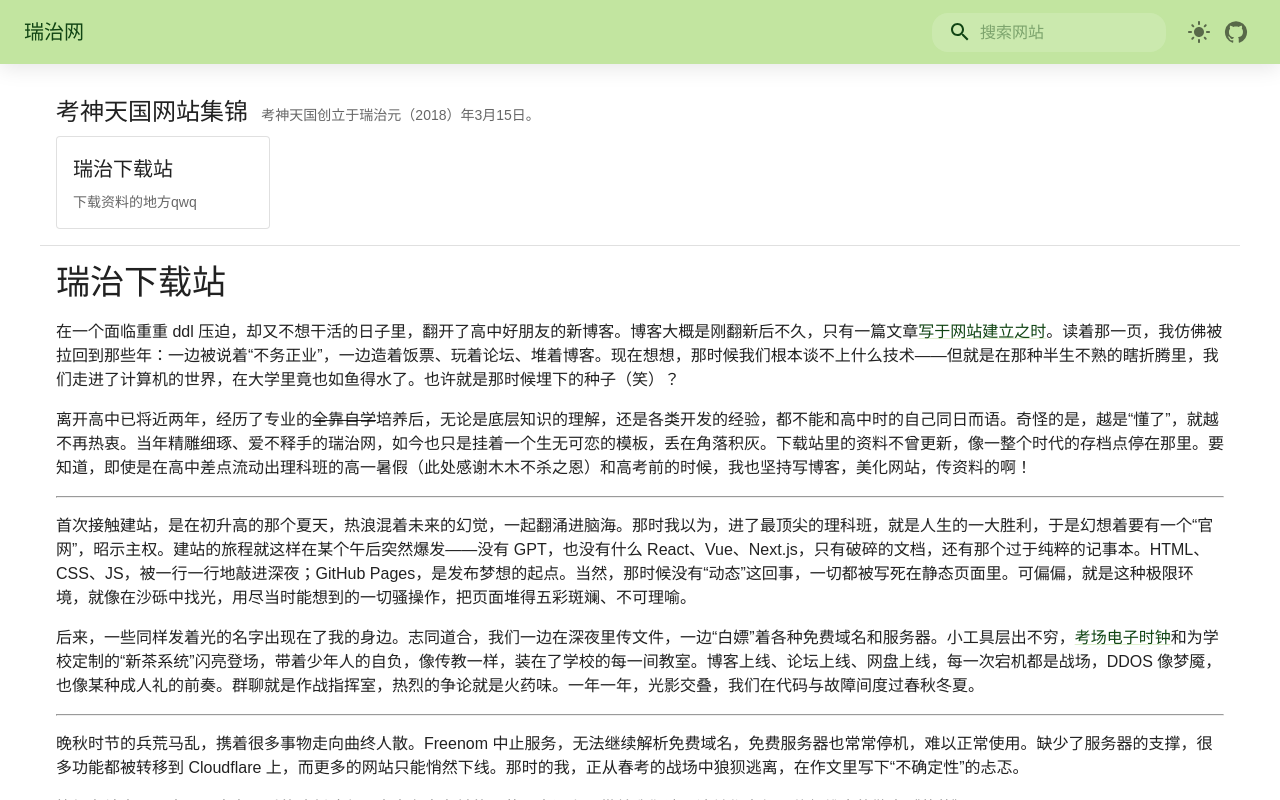
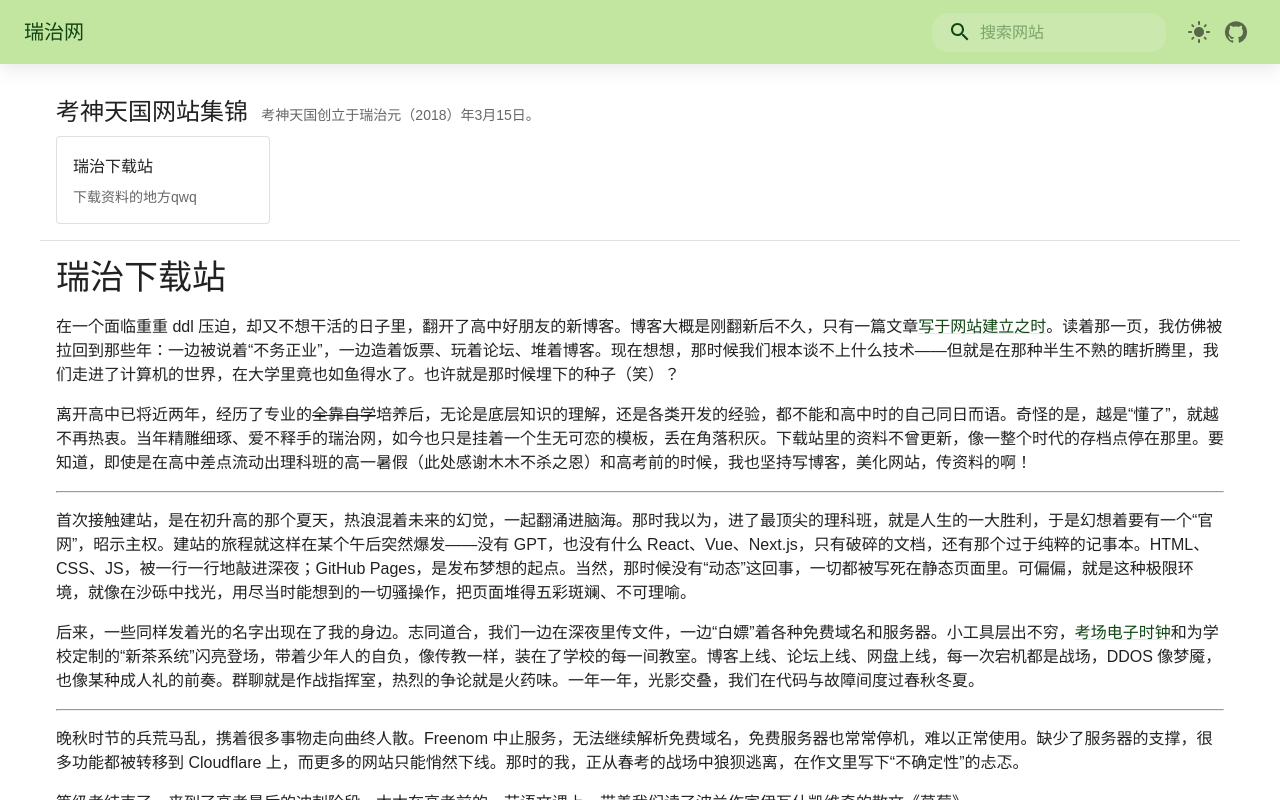
Before and after one commit to coxine/CosIndex, a React (Vite) app: page / in a window 1280 px wide. Built offline with nearby package versions, Linux system fonts and the light colour scheme; a web font is replaced by a local one.

Commit message:
fix: make LinkGroup description optional and improve LinkSection link handling

```diff
--- a/src/components/LinkSection.tsx
+++ b/src/components/LinkSection.tsx
@@ -5,9 +5,9 @@ import {
   Card,
   CardContent,
   CardActionArea,
-  Link,
 } from '@mui/material'
 import { LinkGroup } from '../types/link'
+import { Link } from 'react-router-dom'
 
 const LinkSection = ({
   section,
@@ -18,8 +18,8 @@ const LinkSection = ({
 }) => {
   const filteredItems = searchTerm
     ? section.items.filter((item) =>
-        item.name.toLowerCase().includes(searchTerm.toLowerCase())
-      )
+      item.name.toLowerCase().includes(searchTerm.toLowerCase())
+    )
     : section.items
 
   const isSearchResultEmpty = searchTerm && filteredItems.length === 0
@@ -39,14 +39,14 @@ const LinkSection = ({
             <Grid size={{ xs: 12, sm: 6, md: 2.4 }} key={index}>
               <Card variant="outlined" sx={{ height: '100%' }}>
                 <CardActionArea
-                  component={Link}
-                  href={item.link}
-                  target="_blank"
+                  component={item.link ? Link : 'div'}
+                  to={item.link || undefined}
+                  target={item.link ? '_blank' : undefined}
                   sx={{ height: '100%' }}
                 >
                   <CardContent>
                     <Typography
-                      variant="h6"
+                      variant="subtitle1"
                       component="div"
                       gutterBottom
                       sx={{
--- a/src/types/link.ts
+++ b/src/types/link.ts
@@ -6,6 +6,6 @@ export interface LinkItem {
 
 export interface LinkGroup {
   title: string
-  desc: string
+  desc?: string
   items: LinkItem[]
 }
```
